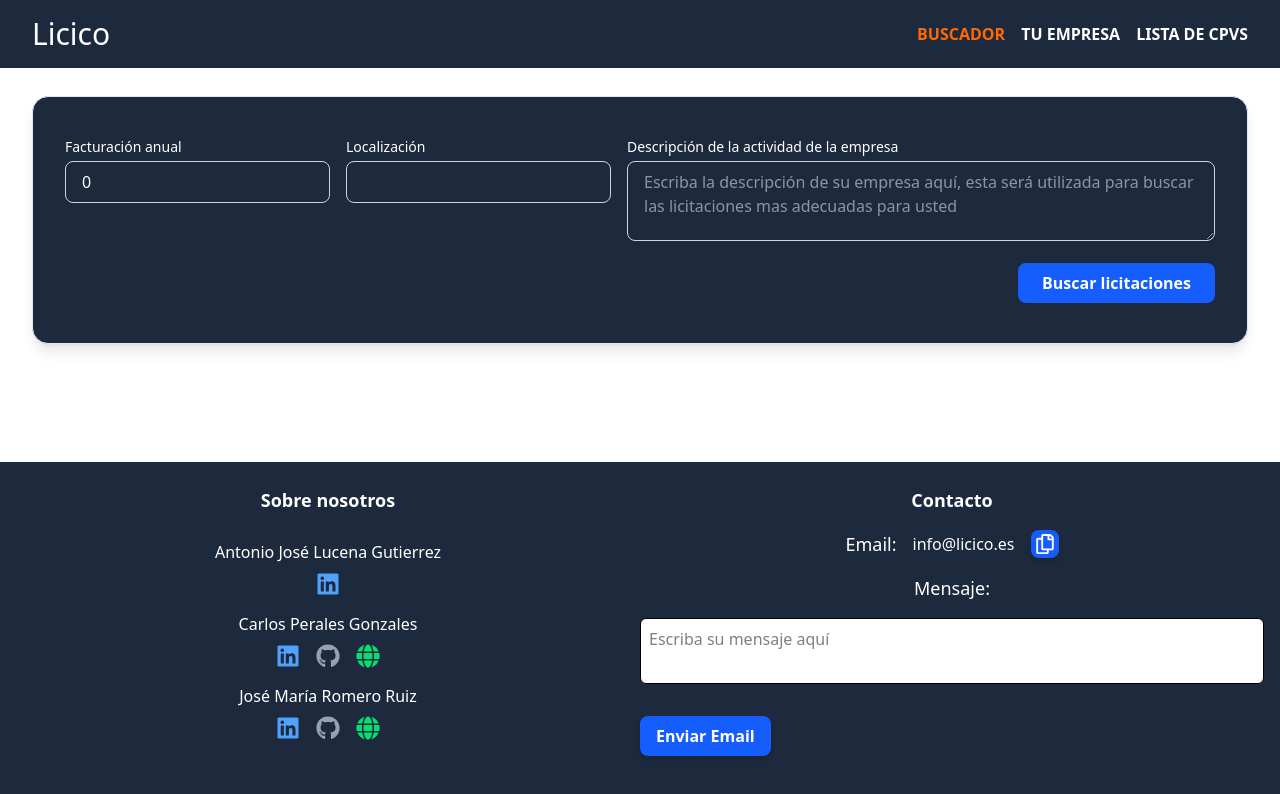
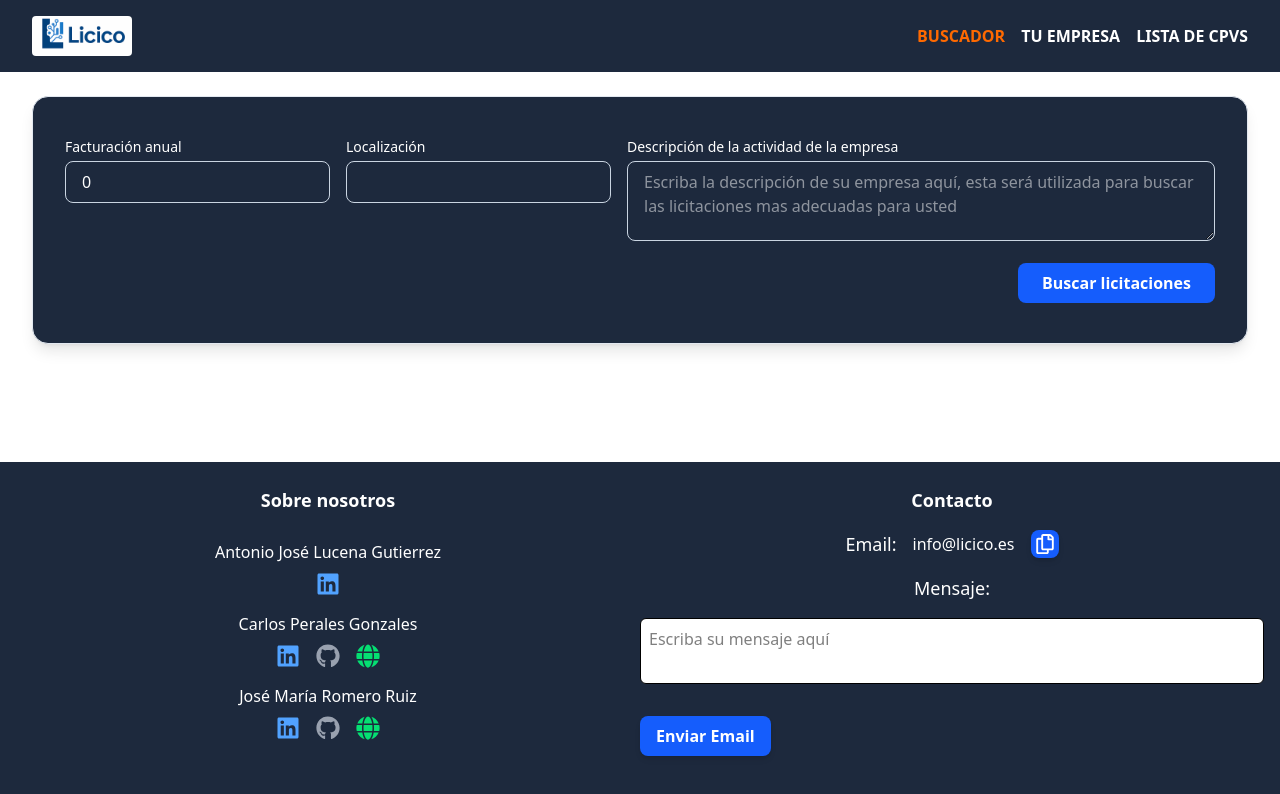
Before and after one commit to jomaroru7/tender-search-engine-front, a React (Vite) app: page / in a window 1280 px wide. Shown: the top 794 px of the page. Built offline with nearby package versions, Linux system fonts and the light colour scheme.

Commit message:
Added logo for header

```diff
--- a/src/components/header/Header.tsx
+++ b/src/components/header/Header.tsx
@@ -11,7 +11,15 @@ const Header = () => {
             <div className="w-full px-4 lg:px-8 py-4 mx-auto max-w-7xl flex flex-row items-center">
                 <div className="flex flex-col lg:flex-row w-full justify-between items-center">
                     <div className="flex flex-row justify-between gap-4">
-                        <h1 className="text-3xl text-white">Licico</h1>
+                        <NavLink to="/" className="flex items-center">
+                            <div data-testid="logo" className="h-10 w-auto overflow-hidden flex items-center justify-center rounded">
+                                <img
+                                    src="/logo_licico_blanco.png"
+                                    alt="Logo licico"
+                                    className="h-25 w-auto object-cover object-center block"
+                                />
+                            </div>
+                        </NavLink>
                         {!hideMenu && <button
                             className="lg:hidden text-white focus:outline-none"
                             onClick={() => setOpen(!open)}
```
Also changed, not shown: 1 other file (tests, documents, lock files or other folders).
